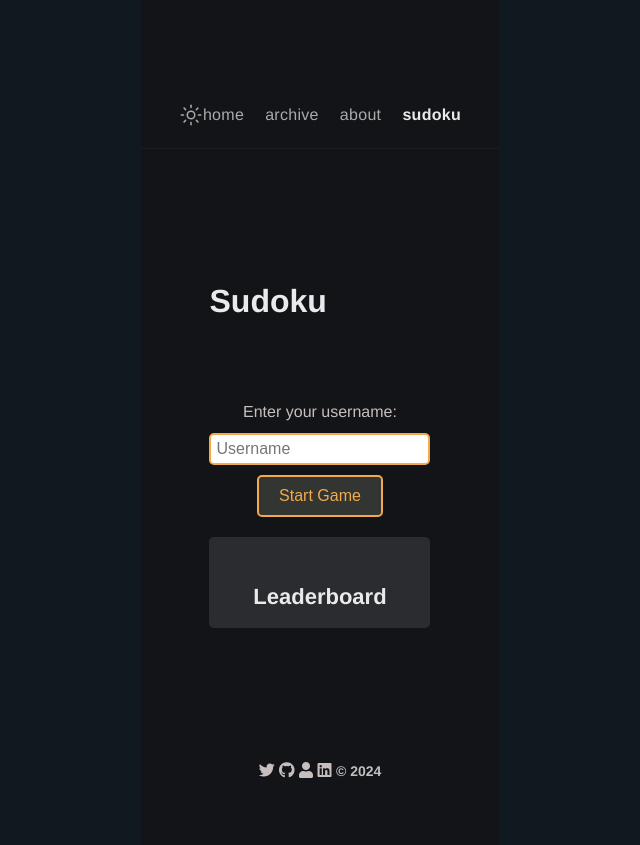
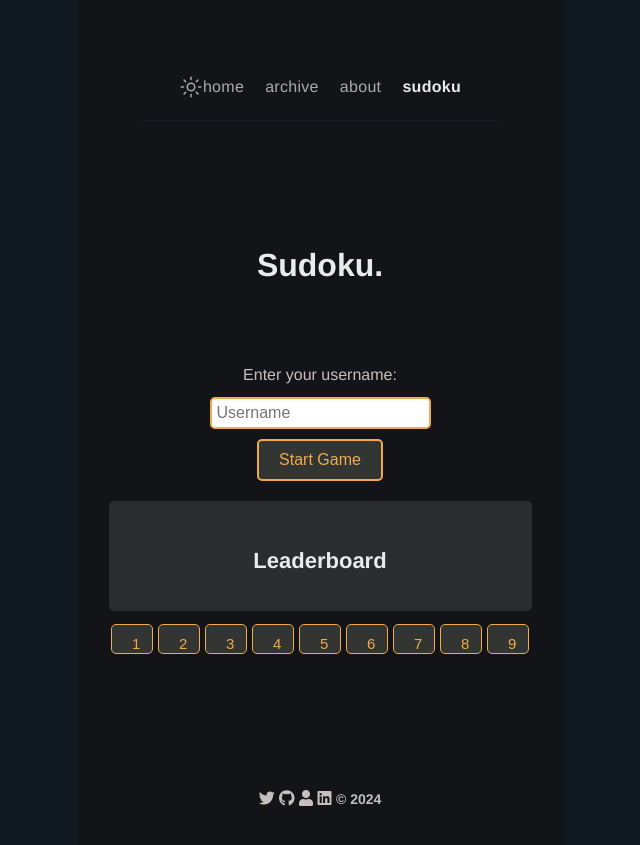
Before and after one commit to sarperyn/sarperyn.github.io, a Jekyll site: the page built from sudoku.html, in a window 1280 px wide. Shown: the top 845 px of the page, without its empty margins (320-960 px from the left). Built offline with Jekyll 4.4.1, drawn with Linux system fonts in a browser that asks for light colours; part of the change alters nothing that is shown.

Commit message:
trying to fix sudoku..

```diff
--- a/_layouts/page.html
+++ b/_layouts/page.html
@@ -38,6 +38,7 @@ layout: compress
     </main>
     {% include footer.html %}
   </div>
+
 </body>
 
 </html>
--- a/sudoku.html
+++ b/sudoku.html
@@ -1,10 +1,10 @@
 ---
 title: Sudoku
 permalink: /sudoku/
+layout: page
 comments: false
 ---
-<!DOCTYPE html>
-<html lang="en">
+
 <head>
 <meta charset="UTF-8">
 <meta name="viewport" content="width=device-width, initial-scale=1.0">
@@ -408,7 +408,6 @@ comments: false
 
 </script>
 </body>
-</html>
 
 
 <!-- function cleanLocalStorage() {
```
